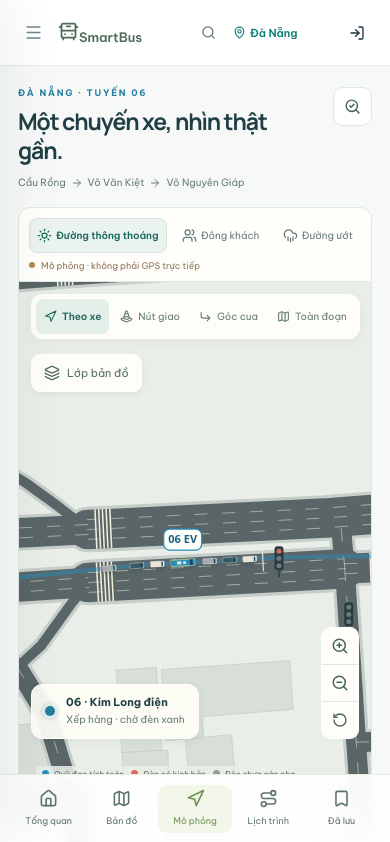
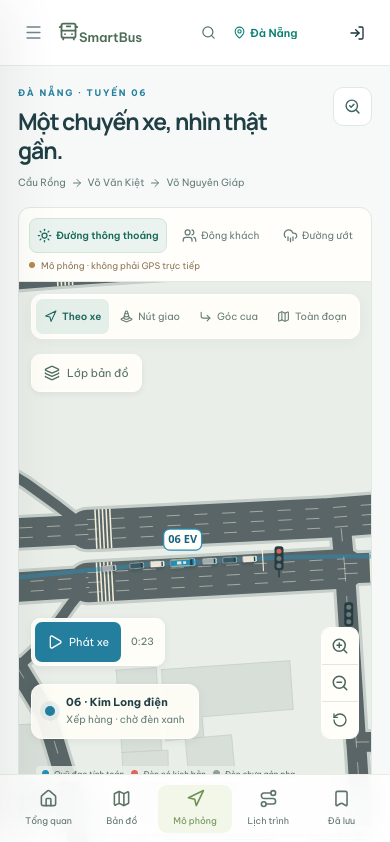
Before and after one commit to tulatranty-lang/SmartBus-Travel, a React (Vite) app in the folder web/: page /#/simulation in a window 390 px wide. Shown: the top 842 px of the page. Built offline with nearby package versions, Linux system fonts and the light colour scheme.

Commit message:
fix: keep mobile playback controls beside the map

```diff
--- a/web/src/pages/SimulationPage.tsx
+++ b/web/src/pages/SimulationPage.tsx
@@ -275,6 +275,10 @@ export default function SimulationPage() {
     afterBoarding =
       view.time >= (R.events.boarding ?? Infinity) + R.passengers.dwellSeconds;
   const passengers = afterBoarding ? R.passengers.after : R.passengers.before;
+  function togglePlayback() {
+    if (view.time >= R.duration) setView((v) => ({ ...v, time: 0 }));
+    setPlaying(!playing);
+  }
   function camera(value: CameraMode) {
     setView((v) => ({ ...v, camera: value, zoom: 1, pan: [0, 0] }));
   }
@@ -399,6 +403,18 @@ export default function SimulationPage() {
               <strong>06 · Kim Long điện</strong>
               <small>{status}</small>
             </div>
+          </div>
+          <div className="sim-map-player">
+            <button
+              aria-label={
+                playing ? "Tạm dừng xe trên bản đồ" : "Phát ngay trên bản đồ"
+              }
+              onClick={togglePlayback}
+            >
+              {playing ? <Pause size={16} /> : <Play size={16} />}
+              {playing ? "Tạm dừng" : "Phát xe"}
+            </button>
+            <output>{clock(view.time)}</output>
           </div>
           <div className="sim-zoom">
             <button
@@ -585,10 +601,7 @@ export default function SimulationPage() {
         <button
           className="sim-play"
           aria-label={playing ? "Tạm dừng mô phỏng" : "Phát mô phỏng"}
-          onClick={() => {
-            if (view.time >= R.duration) setView((v) => ({ ...v, time: 0 }));
-            setPlaying(!playing);
-          }}
+          onClick={togglePlayback}
         >
           {playing ? <Pause size={17} /> : <Play size={17} />}
           {playing ? "Tạm dừng" : "Phát chuyến xe"}
--- a/web/src/simulation/simulation.css
+++ b/web/src/simulation/simulation.css
@@ -8,7 +8,40 @@
 .simulation-active .chat-launcher {
   display: none;
 }
+.sim-map-player {
+  display: none;
+}
 @media (max-width: 650px) {
+  .sim-map-player {
+    display: flex;
+    align-items: center;
+    gap: 10px;
+    position: absolute;
+    bottom: 176px;
+    left: 12px;
+    border: 1px solid white;
+    background: #fffef8f5;
+    border-radius: 9px;
+    padding: 3px 10px 3px 3px;
+    box-shadow: 0 2px 8px #253b2510;
+  }
+  .sim-map-player button {
+    display: flex;
+    align-items: center;
+    gap: 6px;
+    border: 0;
+    border-radius: 7px;
+    background: #247f9f;
+    color: white;
+    padding: 9px 12px;
+    font-size: 11px;
+    min-height: 40px;
+  }
+  .sim-map-player output {
+    font-size: 10px;
+    color: #57746c;
+    font-variant-numeric: tabular-nums;
+  }
   .simulation-page .sim-player {
     display: grid;
     grid-template-columns: auto 1fr auto auto;
```
Also changed, not shown: 18 other files (tests, documents, lock files or other folders).
